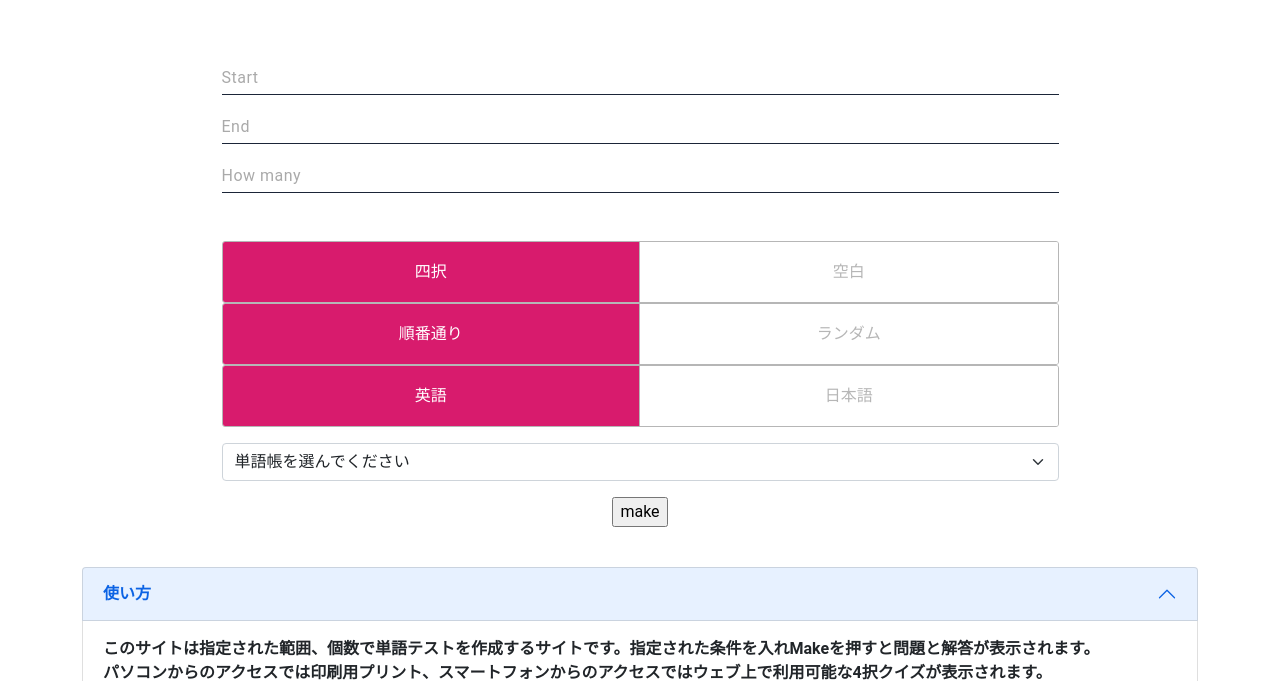
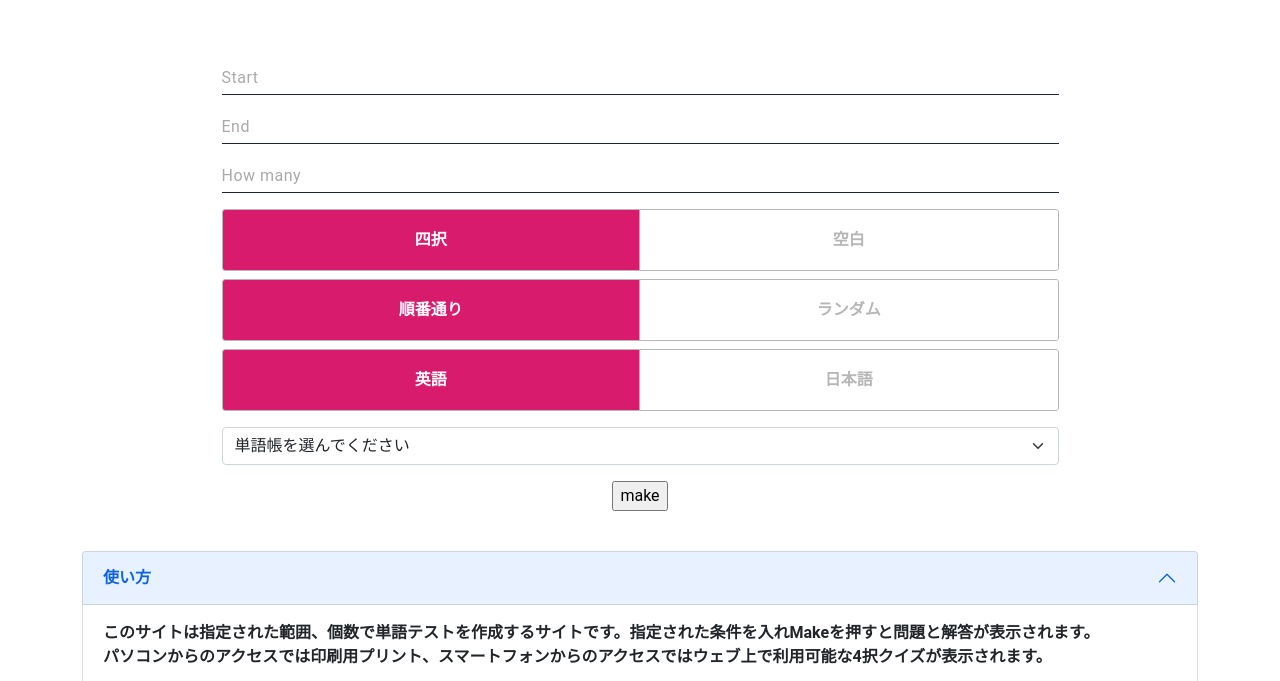
Before and after one commit to KaitoShinomiya/Tangotestmaker_sakura, a Flask app: page / in a window 1280 px wide. Shown: the top 681 px of the page. Run offline with Flask 2, Linux system fonts and the light colour scheme; data that the repository does not hold is empty.

Commit message:
formは見た目の修正

```diff
--- a/templates/make_test.html
+++ b/templates/make_test.html
@@ -32,17 +32,17 @@
             <label>How many</label>
             <span class="focus_line"></span>
         </div>
-        <group class="inline-radio mt-5 cp_iptxt">
-            <div><input type="radio" id="select_or_not" name="select_or_not" value=0 checked="checked"><label>四択</label></div>
-            <div><input type="radio" id="select_or_not" name="select_or_not" value=1><label>空白</label></div>
+        <group class="inline-radio mt-3 cp_iptxt">
+            <div><input type="radio" id="select_or_not" name="select_or_not" value=0 checked="checked"><label><strong>四択</strong></label></div>
+            <div><input type="radio" id="select_or_not" name="select_or_not" value=1><label><strong>空白</strong></label></div>
         </group>
-        <group class="inline-radio cp_iptxt">
-            <div><input type="radio" id="sequence_or_random" name="sequence_or_random" value=0 checked="checked"><label>順番通り</label></div>
-            <div><input type="radio" id="sequence_or_random" name="sequence_or_random" value=1><label>ランダム</label></div>
+        <group class="inline-radio mt-2 cp_iptxt">
+            <div><input type="radio" id="sequence_or_random" name="sequence_or_random" value=0 checked="checked"><label><strong>順番通り</strong></label></div>
+            <div><input type="radio" id="sequence_or_random" name="sequence_or_random" value=1><label><strong>ランダム</strong></label></div>
         </group>
-        <group class="inline-radio cp_iptxt">
-            <div><input type="radio" id="which_lang" name="which_lang" value=0 checked="checked"><label>英語</label></div>
-            <div><input type="radio" id="which_lang" name="which_lang" value=1><label>日本語</label></div>
+        <group class="inline-radio mt-2 cp_iptxt">
+            <div><input type="radio" id="which_lang" name="which_lang" value=0 checked="checked"><label><strong>英語</strong></label></div>
+            <div><input type="radio" id="which_lang" name="which_lang" value=1><label><strong>日本語</strong></label></div>
         </group>
         <div class="mt-3 d-flex justify-content-center">
             <select id="which_book" name="which_book" size="1" class="form-select w-75">
```
